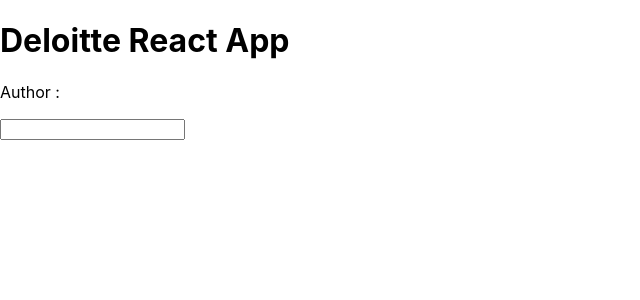
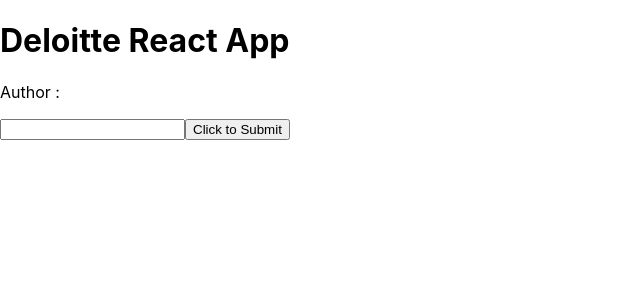
Before and after one commit to vamandeshmukh/deloitte-mar6-app, a React (Create React App) app: page / in a window 1280 px wide. Shown: the top 300 px of the page, without its empty margins (0-640 px from the left). Built offline with nearby package versions, Linux system fonts and the light colour scheme.

Commit message:
react-js

```diff
--- a/src/components/BlogPosts.js
+++ b/src/components/BlogPosts.js
@@ -9,15 +9,20 @@
 
     const handleChange = (evt) => {
         console.log(evt.target.value);
-        // authorName = evt.target.value; // not working
+        console.log(evt.target.name);
         setAuthorName(evt.target.value);
+    };
+
+    const handleSubmit = () => {
+        console.log('called');
     };
 
     return (
         <div>
             <p>Author : {authorName}</p>
-            <form>
+            <form onSubmit={handleSubmit} >
                 <input type='text' value={authorName} onChange={handleChange} />
+                <input type='submit' value='Click to Submit' />
             </form>
         </div>
     );
```
